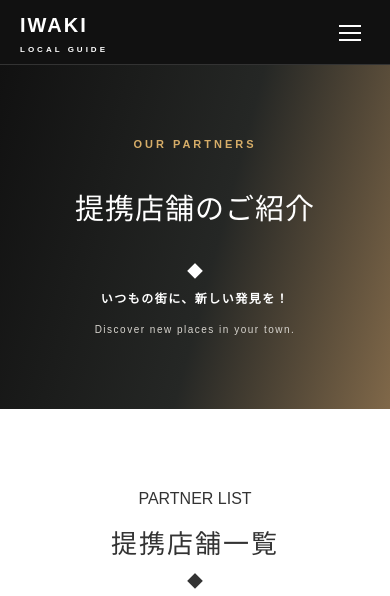
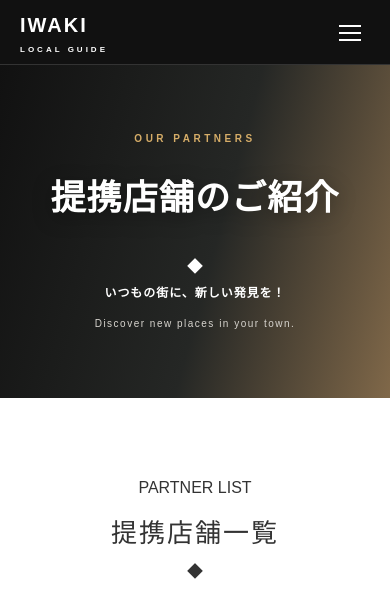
Before and after one commit to kku194703-ux/matome-page, a plain HTML site: page index.html in a window 390 px wide. Shown: the top 596 px of the page. Drawn offline with Linux system fonts and the light colour scheme.

Commit message:
Update まとめページ.css

```diff
--- a/まとめページ.css
+++ b/まとめページ.css
@@ -1,7 +1,9 @@
 
-/* =========================
+@charset "UTF-8";
+
+/* ========================================
    BASIC
-========================= */
+======================================== */
 
 * {
     box-sizing: border-box;
@@ -32,9 +34,9 @@ img {
 }
 
 
-/* =========================
+/* ========================================
    HEADER
-========================= */
+======================================== */
 
 .site-header {
     width: 100%;
@@ -56,8 +58,6 @@ img {
     align-items: center;
 }
 
-/* LOGO */
-
 .logo {
     display: block;
     flex-shrink: 0;
@@ -73,8 +73,6 @@ img {
     font-size: 9px;
     letter-spacing: 4px;
 }
-
-/* PC NAVIGATION */
 
 .header-nav {
     display: flex;
@@ -94,22 +92,21 @@ img {
     opacity: 0.65;
 }
 
-/* HAMBURGER */
-
 .menu-toggle {
     display: none;
 }
 
 
-/* =========================
+/* ========================================
    HERO
-========================= */
+======================================== */
 
 .hero {
     width: 100%;
-    min-height: 356px;
-    padding: 65px 20px 70px;
+    min-height: 390px;
+    padding: 75px 20px;
     display: flex;
+    flex-direction: column;
     align-items: center;
     justify-content: center;
     text-align: center;
@@ -125,26 +122,28 @@ img {
 
 .hero .lead,
 .hero .hero-label {
-    margin: 0 0 22px;
+    margin: 0 0 24px;
     color: #d6ad68;
-    font-size: 13px;
-    font-weight: 600;
-    letter-spacing: 4px;
+    font-size: 14px;
+    font-weight: 800;
+    letter-spacing: 0.5em;
     opacity: 0;
     animation: fadeUp 0.8s ease 0.2s forwards;
 }
 
 .hero h1 {
-    display: inline-block;
-    margin: 8px 0 24px;
-    font-family: "Yu Mincho", "Hiragino Mincho ProN", serif;
-    font-size: clamp(28px, 4vw, 40px);
-    font-weight: 500;
-    letter-spacing: 3px;
-    line-height: 1.7;
+    display: block;
+    width: 100%;
+    margin: 12px auto 28px;
+    font-family: "Noto Sans JP", "Yu Gothic", sans-serif;
+    font-size: clamp(48px, 7vw, 82px);
+    font-weight: 900;
+    letter-spacing: 0.05em;
+    line-height: 1.3;
     color: #ffffff;
     background: none;
     -webkit-text-fill-color: #ffffff;
+    text-shadow: 0 5px 20px rgba(0, 0, 0, 0.35);
     opacity: 0;
     animation: fadeUp 1s ease 0.4s forwards;
 }
@@ -176,7 +175,7 @@ img {
     -webkit-text-fill-color: #ffffff;
     font-size: 15px;
     font-weight: 600;
-    letter-spacing: 1.5px;
+    letter-spacing: 0.16em;
     line-height: 2;
     opacity: 0;
     animation: fadeUp 1s ease 0.8s forwards;
@@ -194,9 +193,9 @@ img {
 }
 
 
-/* =========================
+/* ========================================
    ANIMATION
-========================= */
+======================================== */
 
 @keyframes fadeUp {
     from {
@@ -211,9 +210,9 @@ img {
 }
 
 
-/* =========================
+/* ========================================
    PARTNER SECTION
-========================= */
+======================================== */
 
 .partner-section {
     width: 88%;
@@ -246,9 +245,9 @@ img {
 }
 
 
-/* =========================
+/* ========================================
    PARTNER CARD GRID
-========================= */
+======================================== */
 
 .partner-grid {
     display: grid;
@@ -271,9 +270,9 @@ img {
 }
 
 
-/* =========================
+/* ========================================
    CARD IMAGE
-========================= */
+======================================== */
 
 .partner-image-link {
     display: block;
@@ -303,9 +302,9 @@ img {
 }
 
 
-/* =========================
+/* ========================================
    CARD CONTENT
-========================= */
+======================================== */
 
 .partner-content {
     padding: 25px 27px 28px;
@@ -335,9 +334,9 @@ img {
 }
 
 
-/* =========================
+/* ========================================
    SHOP INFORMATION
-========================= */
+======================================== */
 
 .partner-info {
     padding: 15px 0;
@@ -360,9 +359,9 @@ img {
 }
 
 
-/* =========================
+/* ========================================
    DETAIL BUTTON
-========================= */
+======================================== */
 
 .detail-button {
     display: flex;
@@ -392,9 +391,9 @@ img {
 }
 
 
-/* =========================
+/* ========================================
    ALL SHOP NAMES
-========================= */
+======================================== */
 
 .shop-name-list {
     margin-top: 80px;
@@ -473,9 +472,9 @@ img {
 }
 
 
-/* =========================
+/* ========================================
    PARTNER BANNER
-========================= */
+======================================== */
 
 .partner-banner {
     overflow: hidden;
@@ -508,9 +507,9 @@ img {
 }
 
 
-/* =========================
+/* ========================================
    ECO CAR RENTAL BANNER
-========================= */
+======================================== */
 
 .eco-rental-banner {
     width: 100%;
@@ -527,9 +526,9 @@ img {
 }
 
 
-/* =========================
+/* ========================================
    FOOTER
-========================= */
+======================================== */
 
 .site-footer {
     background: #111111;
@@ -546,8 +545,6 @@ img {
     gap: 60px;
     padding-bottom: 60px;
 }
-
-/* LOGO */
 
 .footer-logo {
     display: inline-block;
@@ -579,8 +576,6 @@ img {
     margin-top: 12px;
 }
 
-/* NAVIGATION */
-
 .footer-heading {
     color: #c5a46a;
     font-size: 11px;
@@ -605,15 +600,11 @@ img {
     color: #c5a46a;
 }
 
-/* MESSAGE */
-
 .footer-message p:last-child {
     color: #cccccc;
     font-size: 13px;
     line-height: 2.2;
 }
-
-/* COPYRIGHT */
 
 .footer-bottom {
     max-width: 1200px;
@@ -630,9 +621,9 @@ img {
 }
 
 
-/* =========================
+/* ========================================
    TABLET
-========================= */
+======================================== */
 
 @media (max-width: 800px) {
 
@@ -660,12 +651,16 @@ img {
     .partner-info span {
         flex-basis: 85px;
     }
+
+    .footer-inner {
+        gap: 35px;
+    }
 }
 
 
-/* =========================
+/* ========================================
    MOBILE HEADER
-========================= */
+======================================== */
 
 @media (max-width: 768px) {
 
@@ -738,31 +733,34 @@ img {
 }
 
 
-/* =========================
+/* ========================================
    MOBILE LAYOUT
-========================= */
+======================================== */
 
 @media (max-width: 600px) {
 
     .hero {
-        min-height: auto;
-        padding: 70px 18px;
+        min-height: 280px;
+        padding: 65px 15px;
     }
 
     .hero .lead,
     .hero .hero-label {
-        font-size: 11px;
-        letter-spacing: 3px;
+        font-size: 10px;
+        letter-spacing: 0.35em;
     }
 
     .hero h1 {
-        font-size: 29px;
-        letter-spacing: 1px;
+        font-size: clamp(34px, 9vw, 48px);
+        font-weight: 900;
+        letter-spacing: 0.03em;
+        line-height: 1.5;
     }
 
     .hero .hero-description,
     .hero .description {
         font-size: 12px;
+        letter-spacing: 0.08em;
     }
 
     .hero .hero-sub {
@@ -850,9 +848,9 @@ img {
 }
 
 
-/* =========================
+/* ========================================
    REDUCED MOTION
-========================= */
+======================================== */
 
 @media (prefers-reduced-motion: reduce) {
 
```
